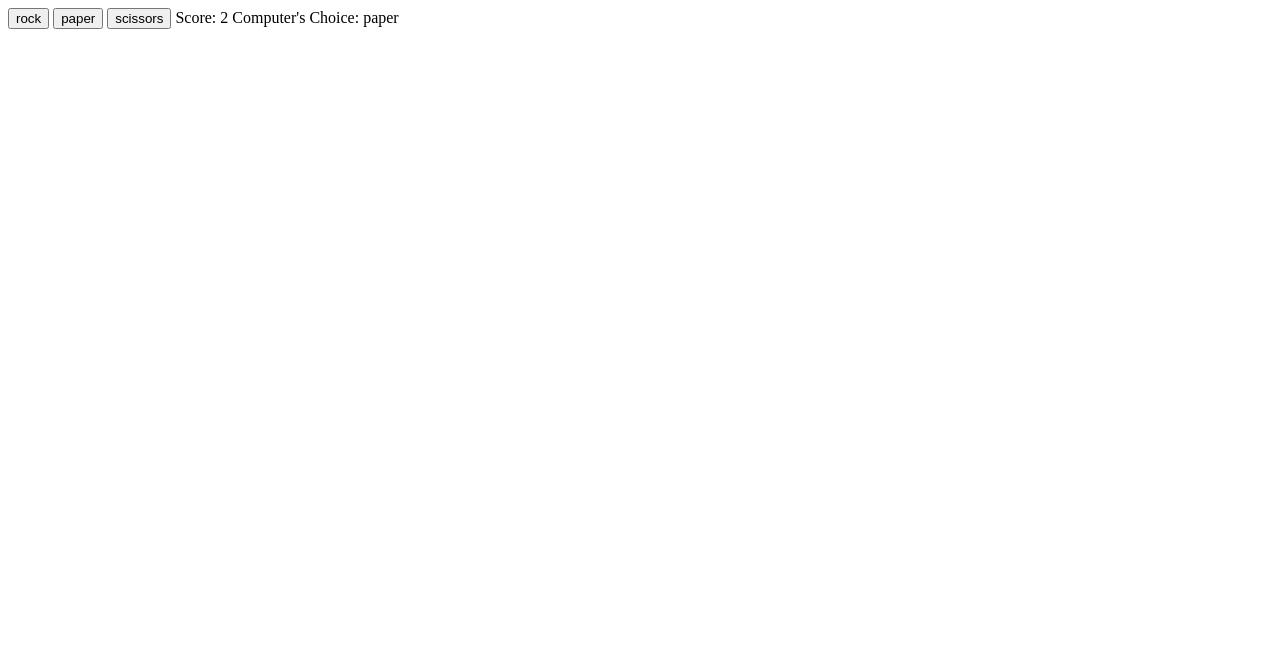
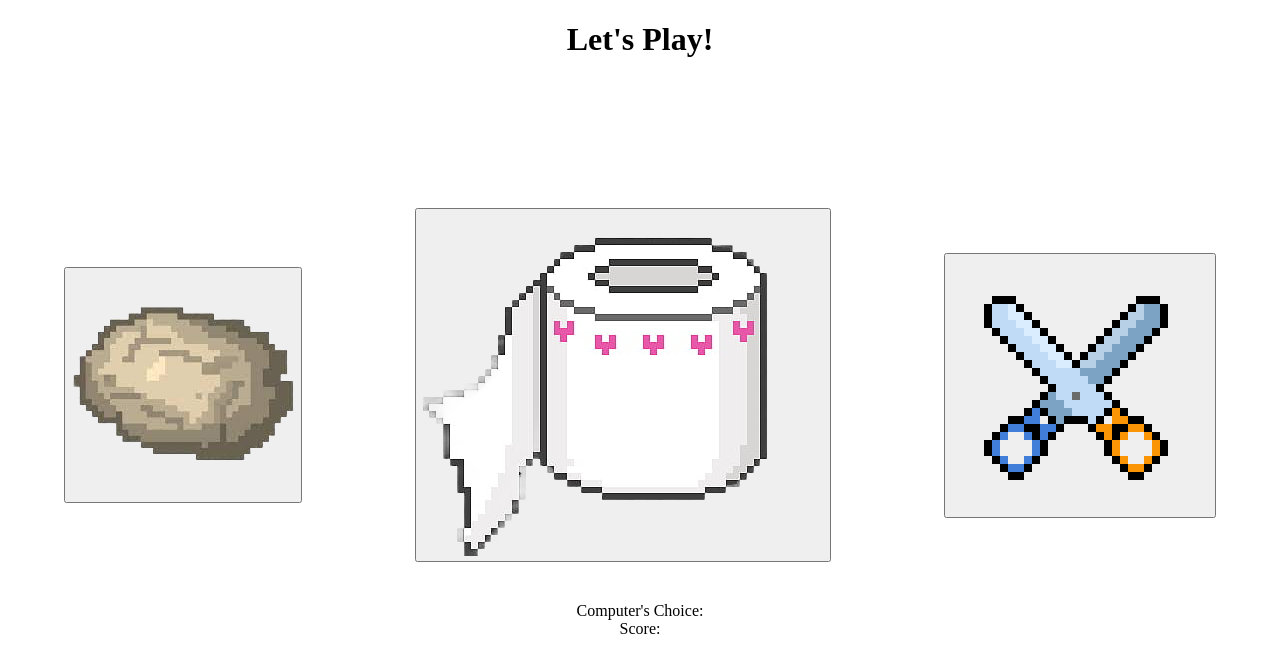
Before and after one commit to hugthebee/rock-paper-sci, a plain HTML site: page index.html in a window 1280 px wide. Drawn offline with Linux system fonts and the light colour scheme.

Commit message:
working eventListener

```diff
--- a/index.html
+++ b/index.html
@@ -1,25 +1,24 @@
 <!DOCTYPE html>
-<html lang = "en">
+<html lang="en">
 <head>
     <meta charset="UTF-8">
     <title>Rock, Paper, Scissors!</title>
-        <script src="script.js" defer>
-        </script>
+    <link rel="stylesheet" href="styles.css">
+    <script src="script.js" defer></script>
 </head>
 <body>
     <!--rock - 0 to 10
         paper - 11 to 20
         sci - 21 to 30!-->
+    <h1>Let's Play!</h1>
+    <div class="buttons">
+        <button class="rock"><img src="images/rock.png"></button>
+        <button class="paper"><img src="images/paper.png"></button>
+        <button class="sci"><img src="images/sci.png"></button>
+    </div>
 
-        <button class="rock">rock</button>
-        <button class="paper">paper</button>
-        <button class="sci">scissors</button>
-        <!-- <button class="rock"><img src="images/rock.png"></button>
-        <button class="paper"><img src="images/paper.png"></button>
-        <button class="sci"><img src="images/sci.png"></button> -->
-
-        <span class="score">Score: </span>
     <span class="computer">Computer's Choice: </span>
+    <div class="score">Score: </div>
     <div class="winner"></div>
 </body>
 </html>
--- a/script.js
+++ b/script.js
@@ -1,5 +1,6 @@
 let score = 0;
 let match = 0;
+let playerChoice;
 
 const scorespan = document.querySelector(".score");
 const computer = document.querySelector(".computer");
@@ -8,11 +9,17 @@ const winner = document.querySelector(".winner");
 winner.textContent = "";
 
 const rock = document.querySelector(".rock");
-rock.addEventListener("click", game("rock"));
+rock.addEventListener("click", function (){playerChoice="rock";
+game(playerChoice);
+});
 const paper = document.querySelector(".paper");
-paper.addEventListener("click", game("paper"));
+paper.addEventListener("click", function (){playerChoice="paper";
+game(playerChoice);
+});
 const sci = document.querySelector(".sci");
-sci.addEventListener("click", game("scissors"));
+sci.addEventListener("click",  function (){playerChoice="scissors";
+game(playerChoice);
+});
 
 function getComputerChoice() {
     let ans;
--- /dev/null
+++ b/styles.css
@@ -0,0 +1,11 @@
+.buttons{
+    margin-top: 150px;
+    margin-bottom: 40px;
+    display: flex;
+    align-items: center;
+    justify-content: space-around;
+}
+
+body{
+    text-align: center;
+}
```
Lines whose indentation alone changed are shown as unchanged.
